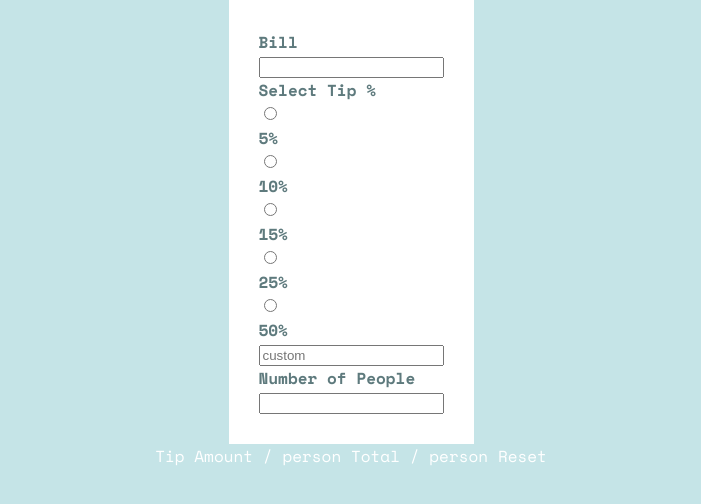
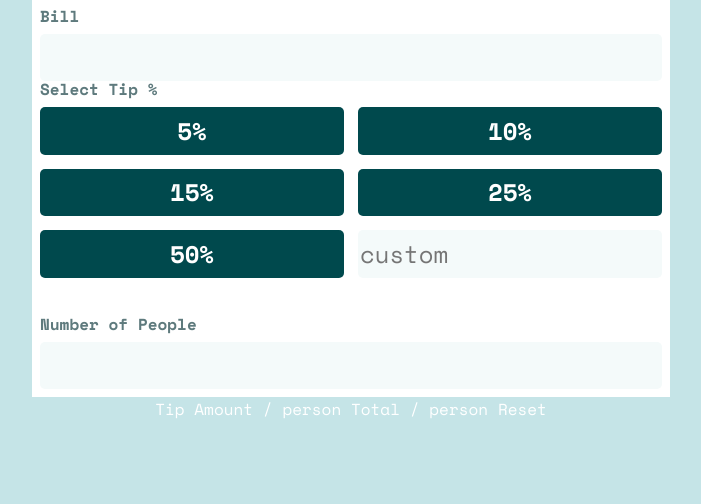
Before and after one commit to ParhamBRG/fem-tip-calculator-app, a website: page index.html in a window 1280 px wide. Shown: the whole page, without its empty margins (289-990 px from the left). Drawn offline with nearby package versions, Linux system fonts and the light colour scheme; files that its build step writes are made by us from their sources.

Commit message:
Fix and Update Style of the Labels and Tips Grid

```diff
--- a/app/scss/components/inputs.scss
+++ b/app/scss/components/inputs.scss
@@ -1,18 +1,87 @@
 @use '../util/' as *;
 
 .inputs{
+  font-family: var(--font-spaceMono);
   background-color: var(--white);
-  padding: rem(30);
+  padding:rem(7.7);
+  @include breakpoints(large){
+    padding: rem(17);
+  };
 
   label{
     display: block;
     color: var(--dark_grayish_cyan);
     font-weight:700;
+    line-height:1;
+    margin-bottom: rem(10);
   }
 
   legend{
     color: var(--dark_grayish_cyan);
     font-weight:700;
     padding: 0;
+    line-height:1;
+    margin-bottom: rem(10);
+    margin-top: rem(38);
+  }
+
+  &__bill , &__num , &__tips , &__custom{
+    width:100%;
+    height: rem(47.5);
+    border: none;
+    border-radius:rem(5);
+    font-size:rem(24);
+    font-family: var(--font-spaceMono);
+  }
+
+  &__bill , &__num , &__custom{
+    background-color: var(--very_light_grayish_cyan);
+  }
+
+  &__tips{
+    display:flex;
+    justify-content:center;
+    align-items:center;
+    flex-direction:column;
+    position: relative;
+
+    .radio_lbl{
+      margin-bottom:0;
+      color: var(--white);
+      width: 100%;
+      height: 100%;
+      display: flex;
+      justify-content: center;
+      align-items: center;
+      border-radius:inherit;
+      background-color: var(--very_dark_cyan);
+    }
+
+    input[type="radio"]{
+      opacity: 0;
+      position: absolute;
+      top: 0;
+      left: 0;
+      height: 100%;
+      width: 100%;
+      margin: 0;
+      cursor: pointer;
+
+      &:checked +.radio_lbl{
+          color: var(--very_dark_cyan);
+          background-color: var(--strong_cyan);
+      }
+
+      &:hover +.radio_lbl{
+        color: var(--very_dark_cyan);
+        background-color: var(--hover);
+        border: 1px solid rgb(2, 213, 250);
+      }
+      &:focus +.radio_lbl{
+        color: var(--very_dark_cyan);
+        background-color: var(--hover);
+        border: 1px solid rgb(2, 213, 250);
+      }
+    }
   }
 }
--- a/app/scss/components/tips_grid.scss
+++ b/app/scss/components/tips_grid.scss
@@ -1,5 +1,23 @@
+@use '../util/' as *;
+
 .tips_grid{
+  display:grid;
+  grid-template-columns: repeat(2,1fr);
+  grid-template-rows: repeat(3,1fr);
+  gap: rem(14);
   border: none;
   padding: 0px;
-  margin: 0px;
+  margin: 0 0 rem(38) 0;
+
+  @include breakpoints(large){
+    display:grid;
+    grid-template-columns: repeat(3,1fr);
+    grid-template-rows: repeat(2,1fr);
+    gap: rem(14);
+
+    .inputs__tips , .inputs__custom{
+      width: 117px;
+    }
+
+  }
 }
--- a/app/scss/global/colors.scss
+++ b/app/scss/global/colors.scss
@@ -1,5 +1,6 @@
 :root{
   --strong_cyan:hsl(172, 67%, 45%);
+  --hover:hsl(173, 61%, 77%);
   --very_dark_cyan:hsl(183,100%,15%);
   --dark_grayish_cyan:hsl(186, 14%, 43%);
   --grayish_cyan:hsl(184, 14%, 56%);
--- a/index.html
+++ b/index.html
@@ -23,23 +23,23 @@
         <legend>Select Tip %</legend>
         <div class="inputs__tips">
           <input type="radio" name="tip" class=""/>
-          <label for="tip">5%</label>
+          <label for="tip" class="radio_lbl">5%</label>
         </div>
         <div class="inputs__tips">
           <input type="radio" name="tip" class=""/>
-          <label for="tip">10%</label>
+          <label for="tip" class="radio_lbl">10%</label>
         </div>
         <div class="inputs__tips">
           <input type="radio" name="tip" class=""/>
-          <label for="tip">15%</label>
+          <label for="tip" class="radio_lbl">15%</label>
         </div>
         <div class="inputs__tips">
           <input type="radio" name="tip" class=""/>
-          <label for="tip">25%</label>
+          <label for="tip" class="radio_lbl">25%</label>
         </div>
         <div class="inputs__tips">
           <input type="radio" name="tip" class=""/>
-          <label for="tip">50%</label>
+          <label for="tip" class="radio_lbl">50%</label>
         </div>
         <input class="inputs__custom" type="number" placeholder="custom">
       </fieldset>
```
